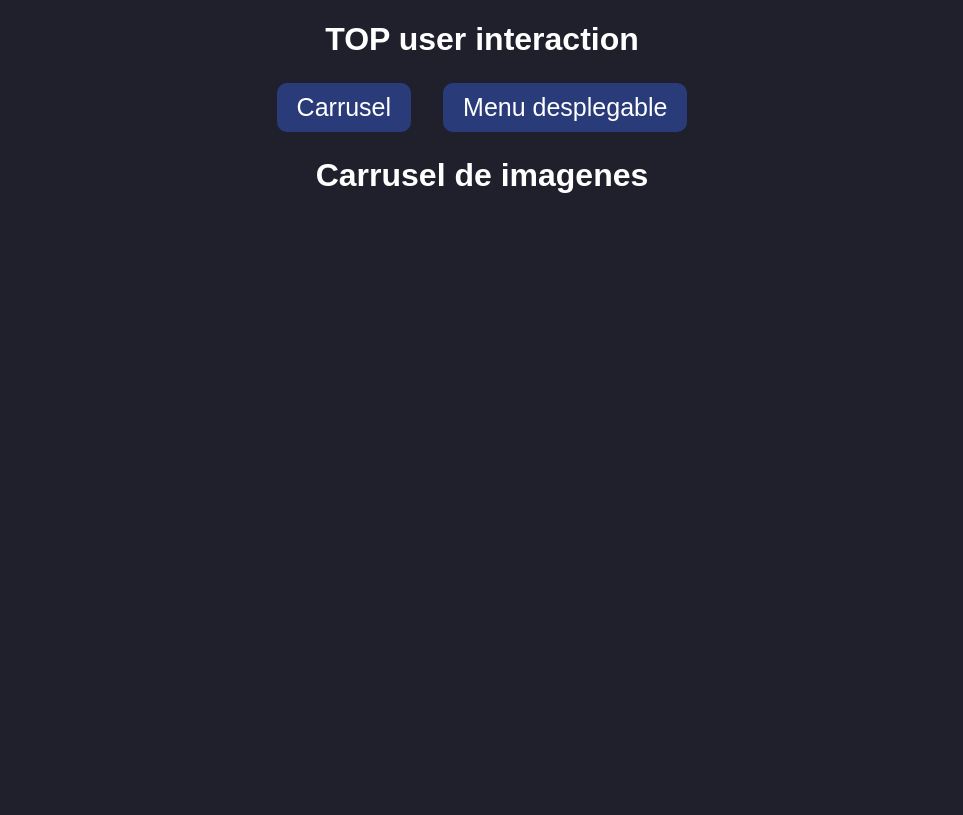
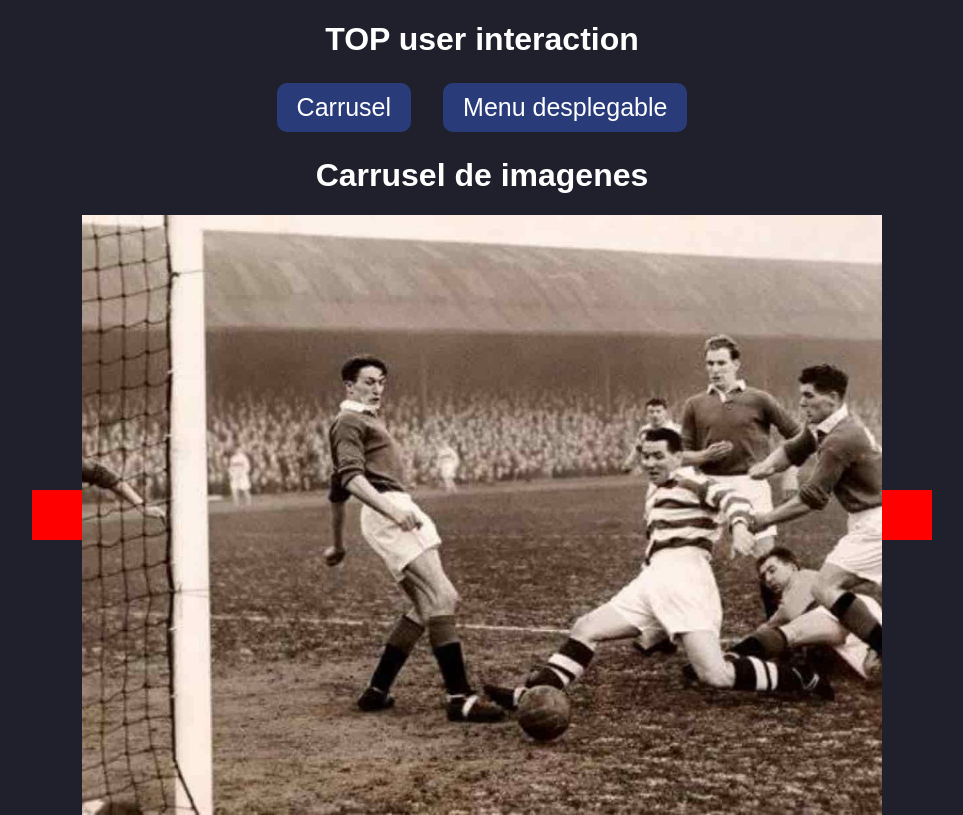
Before and after one commit to yagopajarino/top-userInteraction, a website built with webpack: page dist/index.html in a window 1280 px wide. Both pictures are taken after a click on the element "Carrusel". Shown: the whole page, without its empty margins (158-1121 px from the left). Built offline with nearby package versions, Linux system fonts and the light colour scheme.

Commit message:
adds carrusel bones

```diff
--- a/package.json
+++ b/package.json
@@ -15,6 +15,7 @@
     "eslint-config-airbnb-base": "^15.0.0",
     "eslint-config-prettier": "^8.3.0",
     "eslint-plugin-import": "^2.25.4",
+    "file-loader": "^6.2.0",
     "prettier": "2.5.1",
     "style-loader": "^3.3.1",
     "webpack": "^5.66.0",
--- a/src/carrusel.js
+++ b/src/carrusel.js
@@ -1,8 +1,40 @@
 /* eslint-disable eqeqeq */
+import img1 from "./img1.jpeg";
+import img2 from "./img2.jpeg";
+import img3 from "./img3.jpeg";
+import img4 from "./img4.jpeg";
+import img0 from "./img5.jpeg";
+
 export default function carrusel() {
   const oldDiv = document.querySelector(".container");
   if (oldDiv != undefined) {
     oldDiv.remove();
+  }
+
+  const images = [img1, img2, img3, img4, img0];
+  let k = 0;
+
+  function mod(n, m) {
+    return ((n % m) + m) % m;
+  }
+
+  function changePic(n) {
+    const img = document.querySelector(".activeImg");
+    img.src = images[n];
+  }
+
+  function nextPic() {
+    k += 1;
+    const n = mod(k, 5);
+    console.log(n);
+    changePic(n);
+  }
+
+  function prevPic() {
+    k -= 1;
+    const n = mod(k, 5);
+    console.log(n);
+    changePic(n);
   }
 
   const body = document.querySelector("body");
@@ -11,7 +43,25 @@ export default function carrusel() {
   newDiv.classList.toggle("container");
   const divTitle = document.createElement("h1");
   divTitle.textContent = "Carrusel de imagenes";
+
+  const imgDiv = document.createElement("div");
+  imgDiv.classList.add("imgDiv");
+  const nextArrow = document.createElement("div");
+  const prevArrow = document.createElement("div");
+  prevArrow.classList.toggle("imgArrow");
+  prevArrow.addEventListener("click", prevPic);
+  const img = document.createElement("img");
+  img.classList.toggle("activeImg");
+  img.src = img1;
+  nextArrow.classList.toggle("imgArrow");
+  nextArrow.addEventListener("click", nextPic);
+
+  imgDiv.appendChild(prevArrow);
+  imgDiv.appendChild(img);
+  imgDiv.appendChild(nextArrow);
+
   newDiv.appendChild(divTitle);
+  newDiv.appendChild(imgDiv);
 
   body.appendChild(newDiv);
 }
--- a/src/style.css
+++ b/src/style.css
@@ -111,3 +111,23 @@ body {
 .active{
   height: 204px;
 }
+
+/* Carrusel de imgagenes */
+.imgArrow {
+  height: 50px;
+  width: 50px;
+  background-color: red;
+}
+
+.activeImg {
+  width: 800px;
+  height: auto;
+}
+
+.imgDIv {
+  display: flex;
+  align-items: center;
+  justify-content: center;
+  transition: 2s ease-in-out;
+
+}
--- a/webpack.config.js
+++ b/webpack.config.js
@@ -13,6 +13,14 @@ module.exports = {
         test: /\.css$/i,
         use: ["style-loader", "css-loader"],
       },
+      {
+        test: /\.(png|jpe?g|gif)$/i,
+        use: [
+          {
+            loader: "file-loader",
+          },
+        ],
+      },
     ],
   },
 };
```
Also changed, not shown: dist/3ae2f76140784e5d62ba44feb2e0b0a3.jpeg (added), dist/9527aa97a2d10518a4167be380a8d3ad.jpeg (added), dist/b11d33da05e6e32614ef9f8692edb767.jpeg (added), dist/d79389e710c68c3b03ccf18eb10762b3.jpeg (added), dist/e877486728fe6696152f04c5ec7c343b.jpeg (added), dist/main.js, src/img1.jpeg (added), src/img2.jpeg (added), src/img3.jpeg (added), src/img4.jpeg (added), src/img5.jpeg (added), 1 other file.
